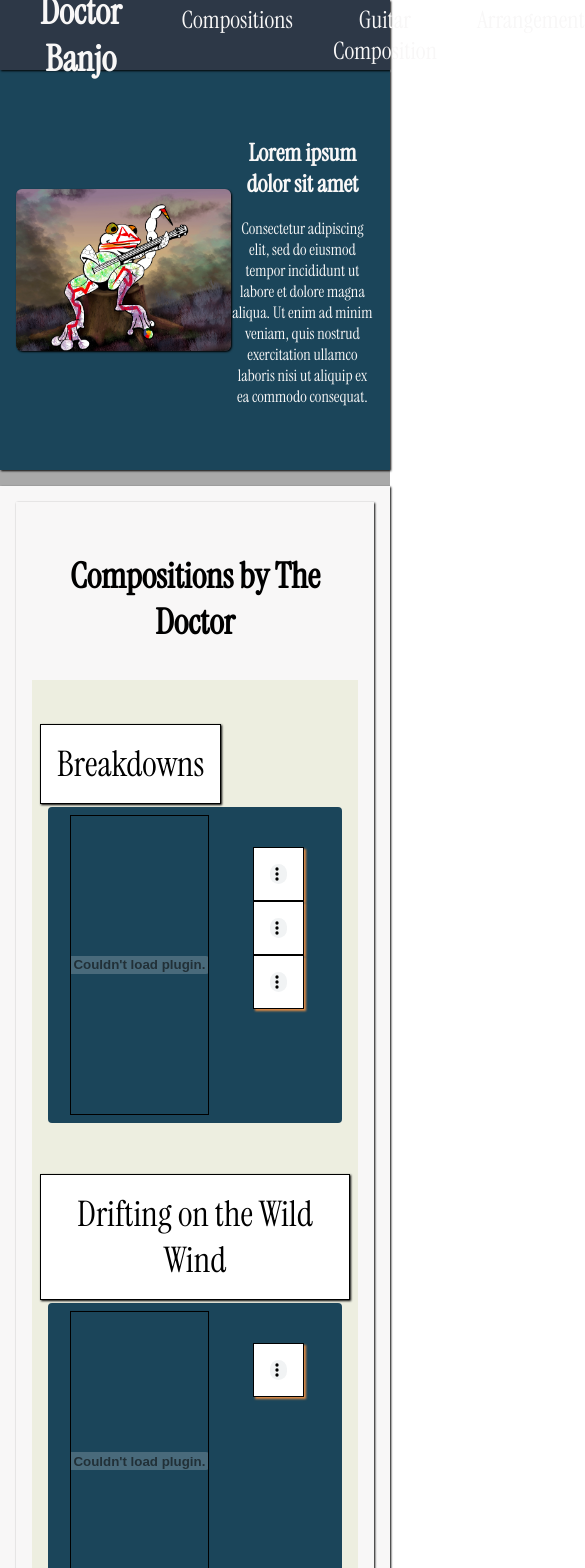
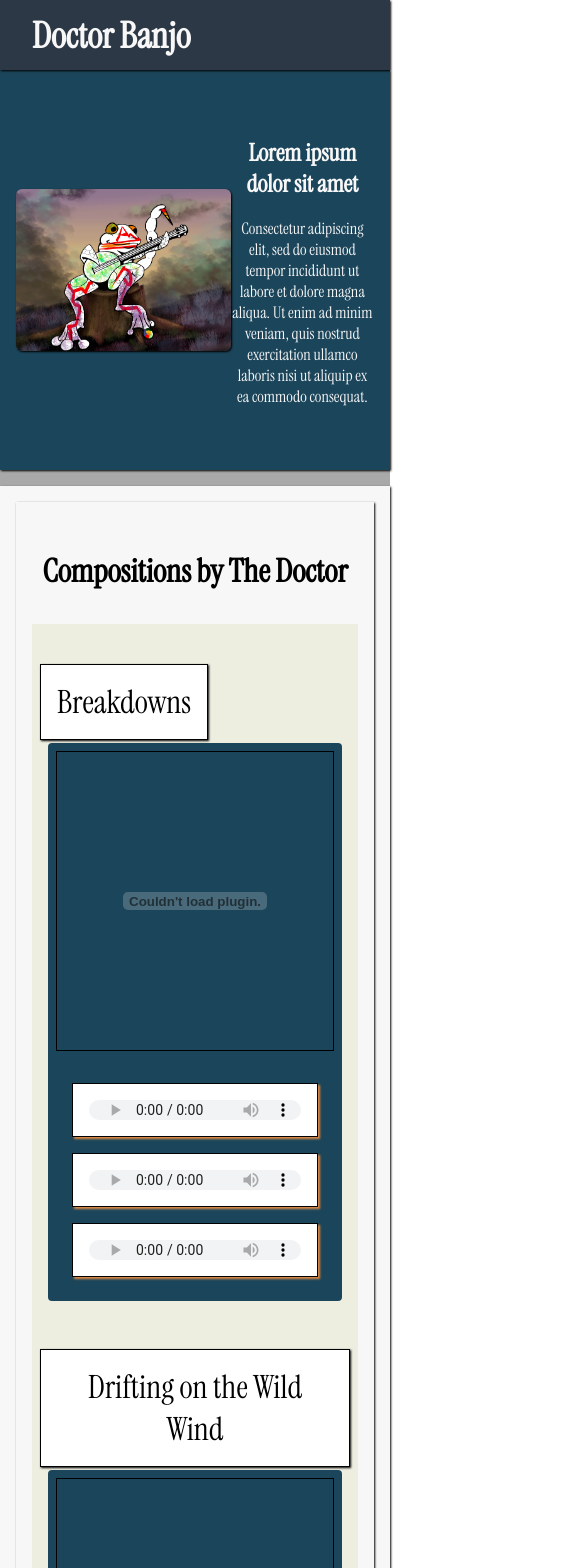
Before and after one commit to gainesaurus/doctor-banjo, a React (Create React App) app: page / in a window 390 px wide. Shown: the top 1568 px of the page, 585 px wide, since content can reach past the window. Built offline with nearby package versions, Linux system fonts and the light colour scheme.

Commit message:
fix responsive css, add queries

```diff
--- a/src/App.css
+++ b/src/App.css
@@ -3,8 +3,8 @@
   flex-direction: column;
   text-align: center;
   align-items: flex-start;
-  /* position: relative; */
   min-height: 100vh;
+  max-width: 100vw;
   background-color: darkgrey;
   font-family: "Instrument Serif", serif;
   font-weight: 400;
@@ -16,29 +16,18 @@ a {
 }
 
 h3 {
-  font-size: 2.2rem;
+  font-size: 2rem;
 }
 
 section {
   display: flex;
   flex-direction: row;
-  width: 100vw;
+  max-width: 100vw;
   min-height: 400px;
   padding: 1rem;
   box-shadow: 1px 1px 2px black;
   margin: 0 0 1rem 0;
 }
-
-/* footer {
-  bottom: 0%;
-  display: flex;
-  justify-content: center;
-  align-items: center;
-  width: 100%;
-  height: 100px;
-  text-align: center;
-  position: absolute;
-} */
 
 section {
   -webkit-animation: fade-in 1.6s cubic-bezier(0.390, 0.575, 0.565, 1.000) both;
--- a/src/Components/Arrangements.module.css
+++ b/src/Components/Arrangements.module.css
@@ -1,4 +1,6 @@
 .container {
+  display: flex;
   justify-content: center;
   background-color: var(--banjo);
+  width: 100%;
 }
--- a/src/Components/Arrangements.tsx
+++ b/src/Components/Arrangements.tsx
@@ -5,7 +5,7 @@ const Arrangements = () => {
   return (
     <section className={styles.container} id="arrangements">
       <div>
-        <p> Arrangements by the Doctor.</p>
+        <h3> Arrangements by the Doctor.</h3>
       </div>
     </section>
   )
--- a/src/Components/Banjo.module.css
+++ b/src/Components/Banjo.module.css
@@ -1,22 +1,24 @@
+.container {
+  display: flex;
+  width: 100%;
+  background-color: var(--nav);
+  box-shadow: 1px 1px 2px black;
+  margin: 0 0 1rem 0;
+}
+
 .main {
   display: flex;
   flex-direction: row;
   width: 100vw;
-  align-items: center;
-  padding: 1rem;
-  background-color: var(--nav);
+  justify-content: center;
   color: var(--banjo);
-  box-shadow: 1px 1px 2px black;
-  margin: 0 0 1rem 0;
 }
 
 .bgPic {
   display: flex;
-  width: 100%;
+  width: calc(100% - 9rem);
   min-width: 400px;
   max-width: 800px;
-  /* object-fit: contain; */
-  margin: 3rem 0 0 0;
   border-radius: 6px;
   box-shadow: 1px 1px 2px black;
 }
--- a/src/Components/Banjo.tsx
+++ b/src/Components/Banjo.tsx
@@ -4,8 +4,9 @@ const Banjo = () => {
 
   return (
     <section className={styles.container} id="banjo">
+      <img src='/assets/images/Sharky 2.webp' className={styles.bgPic} alt='Homepage BG' />
       <div className={styles.main}>
-         <img src='/assets/images/Sharky 2.webp' className={styles.bgPic} alt='Homepage BG' />
+        <h3> The Banjo Doctor.</h3>
       </div>
     </section>
   )
--- a/src/Components/Compositions.module.css
+++ b/src/Components/Compositions.module.css
@@ -2,6 +2,7 @@
   justify-content: center;
   background-color: var(--banjo);
   flex-direction: column;
+  width: 100%;
 }
 
 .list {
@@ -63,6 +64,7 @@
   box-shadow: 2px 2px 2px var(--arr);
   color: white;
   padding: 1rem;
+  margin: 0 0 1rem 0;
   border: 1px solid black;
   width: 25%;
 }
@@ -71,3 +73,12 @@
   border: 1px solid black;
   width: 25%;
 }
+
+@media screen and (max-width: 700px) {
+  .compMaterials {
+    flex-direction: column;
+  }
+  .pdfLink {
+    width: 100%;
+  }
+}
--- a/src/Components/Contact.module.css
+++ b/src/Components/Contact.module.css
@@ -1,7 +1,9 @@
 .container {
+  display: flex;
   background-color: var(--contact);
   color: var(--banjo);
   justify-content: space-around;
+  width: 100%;
 }
 
 .bgPic {
--- a/src/Components/Contact.tsx
+++ b/src/Components/Contact.tsx
@@ -6,7 +6,7 @@ const Contact = () => {
     <section className={styles.container} id="contact">
       <img src='/assets/images/Boa.webp' className={styles.bgPic} alt='Contact Page BG' />
       <div>
-        <p> Contact the Doctor.</p>
+        <h3> Contact the Doctor.</h3>
       </div>
     </section>
   )
--- a/src/Components/Guitar.module.css
+++ b/src/Components/Guitar.module.css
@@ -1,6 +1,9 @@
 .container {
+  display: flex;
   justify-content: space-around;
   background-color: var(--nav);
+  width: 100%;
+  color: white;
 }
 
 .bgPic {
--- a/src/Components/Guitar.tsx
+++ b/src/Components/Guitar.tsx
@@ -5,7 +5,7 @@ const Guitar = () => {
   return (
     <section className={styles.container} id="guitar">
         <div>
-          <p> The Guitar Doctor.</p>
+          <h3> The Guitar Doctor.</h3>
         </div>
         <img src='/assets/images/Rock_Star.webp' className={styles.bgPic} alt='Guitar Page BG' />
     </section>
--- a/src/Components/Home.module.css
+++ b/src/Components/Home.module.css
@@ -4,6 +4,7 @@
   align-items: center;
   background-color: var(--nav);
   color: var(--banjo);
+  width: 100vw;
 }
 
 .bgPic {
--- a/src/Components/Navbar.module.css
+++ b/src/Components/Navbar.module.css
@@ -20,11 +20,12 @@
 .linkContainer {
   display: flex;
   flex-direction: row;
+  max-width: 100%;
 }
 
 .links {
   display: flex;
-  margin: 20px;
+  margin: 1rem;
   color: var(--banjo);
   text-decoration: none;
 }
@@ -33,3 +34,12 @@
   text-decoration: underline;
   color: var(--arr);
 }
+
+@media screen and (max-width: 970px) {
+  .container {
+    width: 100%;
+  }
+  .linkContainer {
+    display: none;
+  }
+}
```
